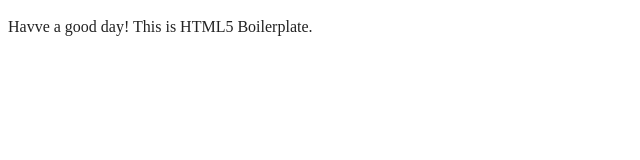
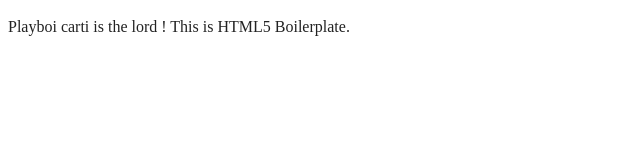
Before and after one commit to MALOUEFTER22/HTMLAssignment, a website built with webpack: page index.html in a window 1280 px wide. Shown: the full height of the page, 0-640 px from the left. Built offline with nearby package versions, Linux system fonts and the light colour scheme.

Commit message:
Update index.html

```diff
--- a/index.html
+++ b/index.html
@@ -25,7 +25,7 @@
 <body>
 
   <!-- Add your site or application content here -->
-  <p>Havve a good day! This is HTML5 Boilerplate.</p>
+  <p>Playboi carti is the lord ! This is HTML5 Boilerplate.</p>
   <script src="js/app.js"></script>
 
 </body>
```
